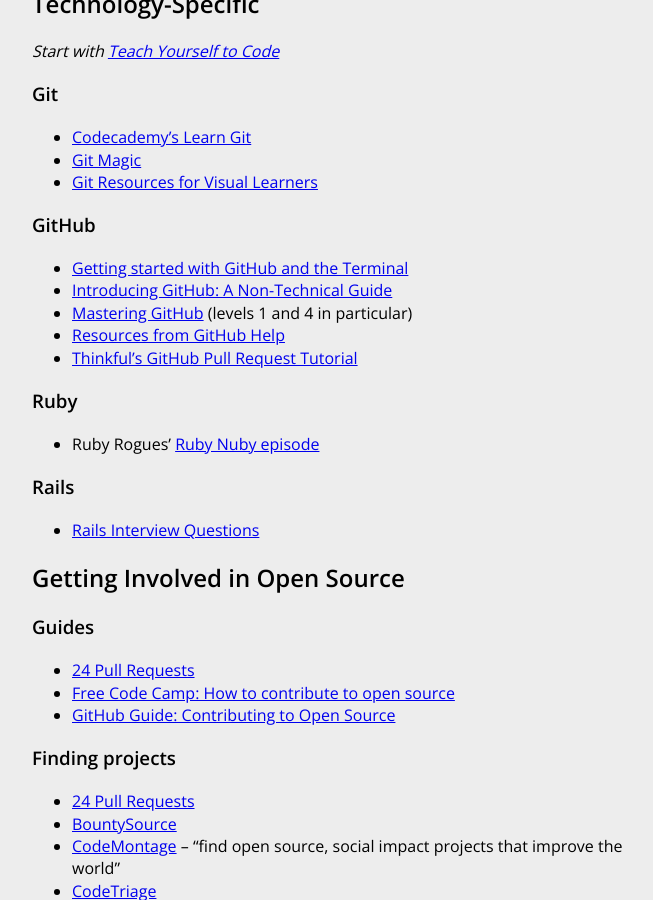
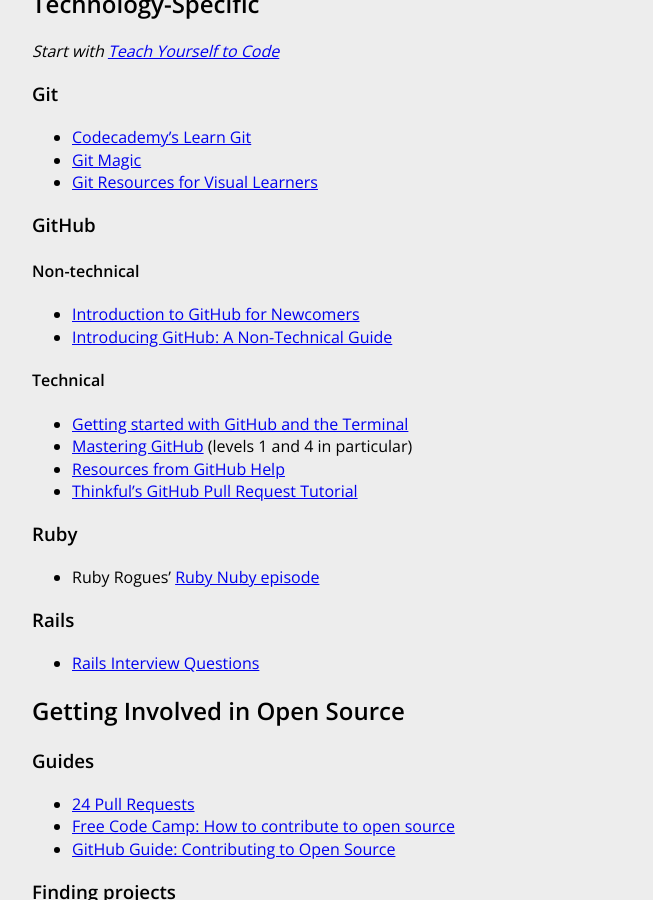
Before and after one commit to HackerHours/hackerhours.org, a Jekyll site: the page built from resources.md, in a window 1280 px wide and 900 px high, scrolled down 2057 px. Shown: the whole window, without its empty margins (288-941 px from the left). Built offline with Jekyll 4.4.1, drawn with Linux system fonts in a browser that asks for light colours; comment, search, counter and statistics services are not loaded.

Commit message:
split github section into technical and non-technical

```diff
--- a/resources.md
+++ b/resources.md
@@ -83,8 +83,14 @@
 
 ### GitHub
 
+#### Non-technical
+
+* [Introduction to GitHub for Newcomers](https://www.youtube.com/watch?v=uNa9GOtM6NE&feature=youtu.be)
+* [Introducing GitHub: A Non-Technical Guide](http://www.amazon.com/Introducing-GitHub-A-Non-Technical-Guide/dp/1491949740)
+
+#### Technical
+
 * [Getting started with GitHub and the Terminal](https://18f.gsa.gov/2015/03/03/how-to-use-github-and-the-terminal-a-guide/)
-* [Introducing GitHub: A Non-Technical Guide](http://www.amazon.com/Introducing-GitHub-A-Non-Technical-Guide/dp/1491949740)
 * [Mastering GitHub](https://www.codeschool.com/courses/mastering-github) (levels 1 and 4 in particular)
 * [Resources from GitHub Help](https://help.github.com/articles/what-are-other-good-resources-for-learning-git-and-github)
 * [Thinkful's GitHub Pull Request Tutorial](http://www.thinkful.com/learn/github-pull-request-tutorial/)
```
